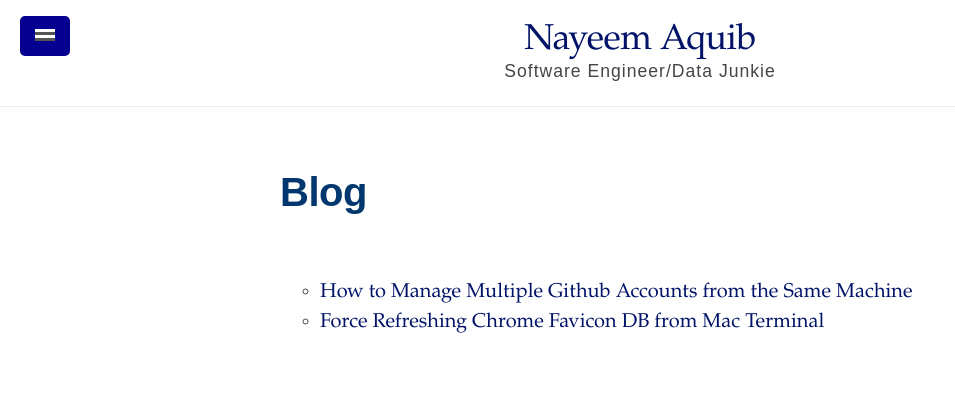
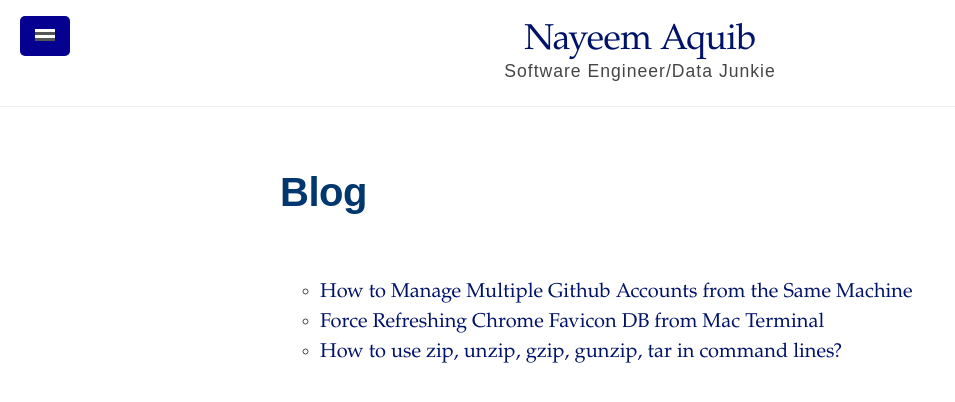
Before and after one commit to nayeemaquib/nayeemaquib.github.io, a Jekyll site: the page built from today_i_learned.md, in a window 1280 px wide. Shown: the top 402 px of the page, without its empty margins (0-955 px from the left). Built offline with Jekyll 4.4.1, drawn with Linux system fonts in a browser that asks for light colours.

Commit message:
adding a blog about zip

```diff
--- /dev/null
+++ b/_texts/2018-09-19-zip-unzip-gzip-gunzip-tar.md
@@ -0,0 +1,8 @@
+---
+layout: post
+title:  "How to use zip, unzip, gzip, gunzip, tar in command lines?"
+date:   2018-3-12 16:16:01 -0600
+categories: Github
+---
+
+_September 19, 2018_
--- a/index.html
+++ b/index.html
@@ -29,6 +29,4 @@ title: "Nayeem Aquib"
 
   <p></p>
 
-
-  </p>
 </div>
```
